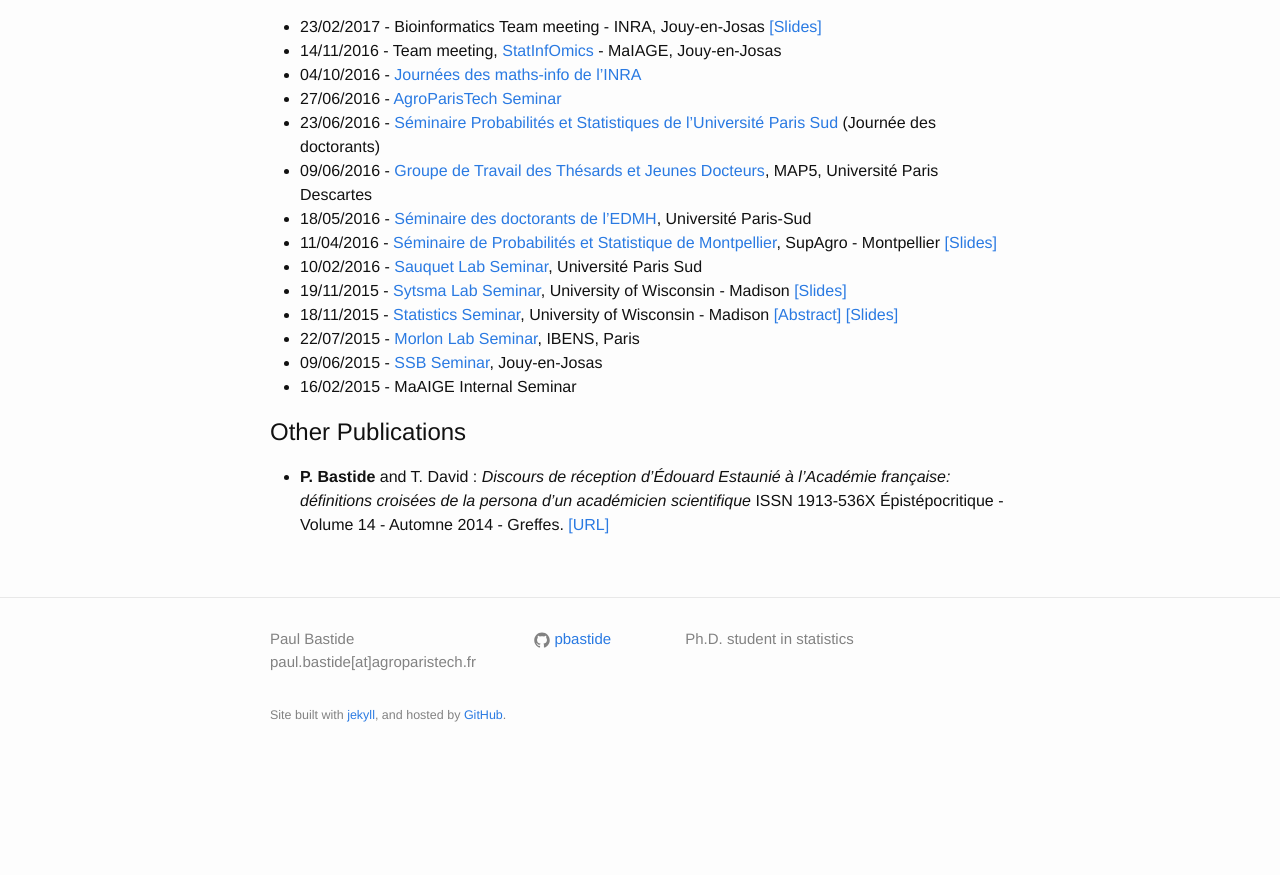
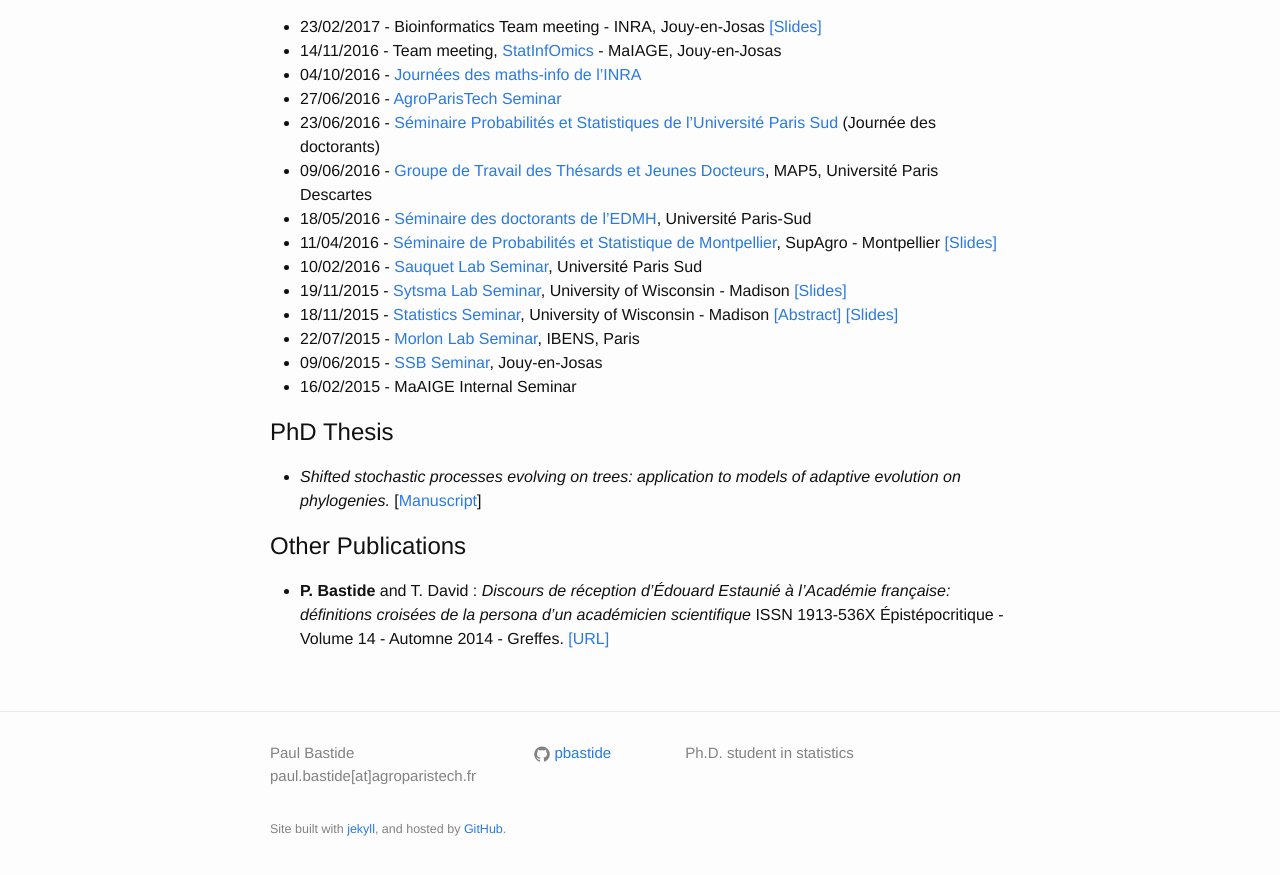
Before and after one commit to pbastide/pbastide.github.io, a Jekyll site: the page built from publi.md, in a window 1280 px wide and 900 px high, scrolled down 773 px. Shown: the top 875 px of the window. Built offline with Jekyll 4.4.1, drawn with Linux system fonts in a browser that asks for light colours; before the commit the page ends 1559 px from its top, so only the background shows below that.

Commit message:
Add link to manuscript.

```diff
--- a/publi.md
+++ b/publi.md
@@ -40,6 +40,10 @@ weight: 3
 * 09/06/2015 - [SSB Seminar](http://www.ssbgroup.fr/), Jouy-en-Josas
 * 16/02/2015 - MaAIGE Internal Seminar
 
+# PhD Thesis
+
+* *Shifted stochastic processes evolving on trees: application to models of adaptive evolution on phylogenies.* [[Manuscript]({{site.baseurl}}/docs/Bastide_Manuscript_20171011.pdf)]
+
 # Other Publications
 
 * **P. Bastide** and T. David :
```
Also changed, not shown: 1 other file.
